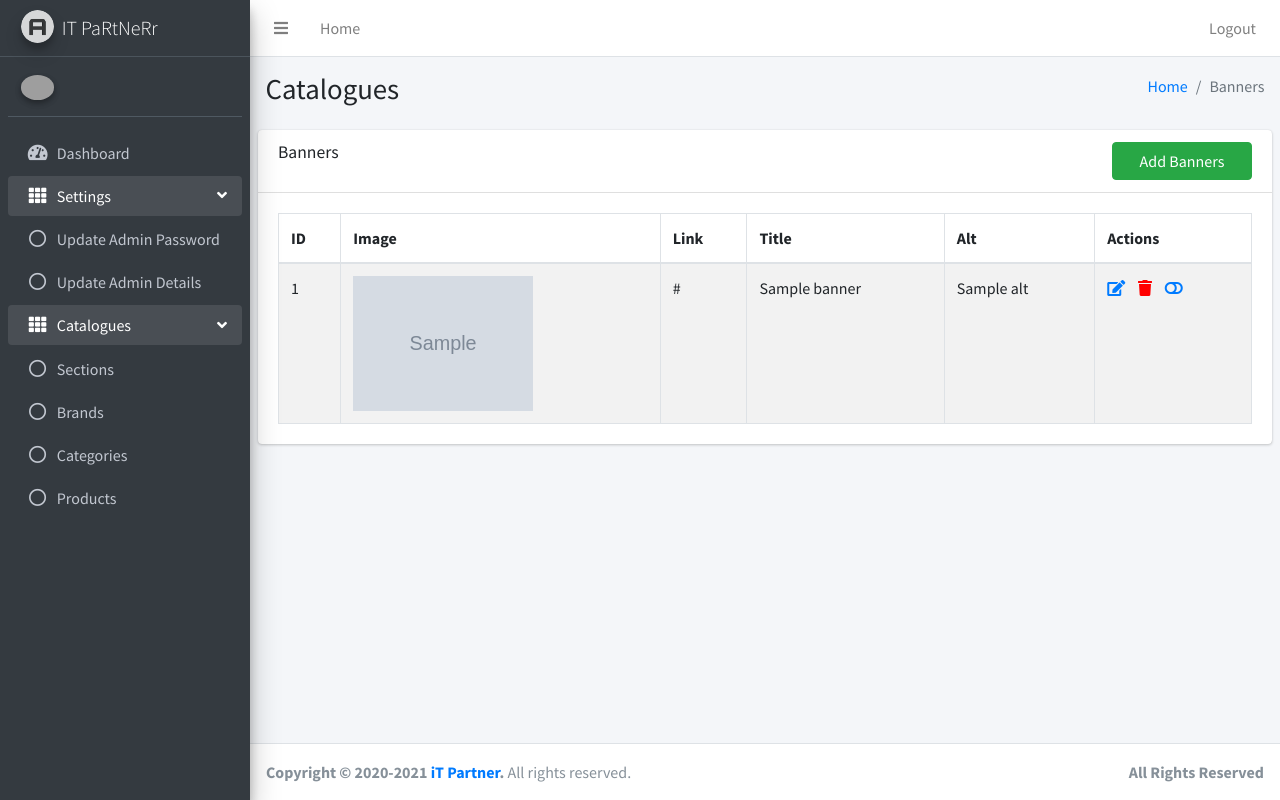
After one commit to buddhika95/itPartner, a Laravel app: template resources/views/admin/banners/banners.blade.php in a window 1280 px wide. The commit adds this page. Run offline with Laravel 8, Linux system fonts and the light colour scheme; the template is opened without the code that fills it: most values are stand-ins (such as "Sample title", 1, 10 or a date in 2020); grey boxes marked "Sample" are stand-in pictures; data that the repository does not hold is empty; some libraries are stand-ins or nearby versions; grey boxes are pictures that could not be loaded.

Commit message:
banner 60

```diff
--- a/app/Http/Middleware/VerifyCsrfToken.php
+++ b/app/Http/Middleware/VerifyCsrfToken.php
@@ -20,6 +20,6 @@ class VerifyCsrfToken extends Middleware
      */
     protected $except = [
        "admin/check-current-pwd","admin/update-section-status","admin/update-category-status","admin/append-categories-level","admin/update-product-status",
-       "admin/update-attribute-status","admin/update-image-status","admin/update-brand-status"
+       "admin/update-attribute-status","admin/update-image-status","admin/update-brand-status","admin/update-banner-status"
     ];
 }
--- a/database/seeds/DatabaseSeeder.php
+++ b/database/seeds/DatabaseSeeder.php
@@ -19,7 +19,9 @@ class DatabaseSeeder extends Seeder
         // $this->call(ProductsTableSeeder::class);
         // $this->call(ProductsAttributesTableSeeder::class);
         // $this->call(ProductsImagesTableSeeder::class);
-        $this->call(BrandsTableSeeder::class);
+        // $this->call(BrandsTableSeeder::class);
+        $this->call(BannersTableSeeder::class);
+
 
 
     }
--- a/public/js/admin_js/admin_script.js
+++ b/public/js/admin_js/admin_script.js
@@ -200,6 +200,29 @@ $(document).on("click",".updateImageStatus",function(){
     });
 });
 
+
+//update Banner Status
+$(document).on("click",".updateBannerStatus",function(){
+    var status=$(this).children("i").attr("status");
+
+    var banner_id =$(this).attr("banner_id");
+    $.ajax({
+        type:'post',
+        url:'/admin/update-banner-status',
+        data:{status:status,banner_id:banner_id},
+        success:function(resp){
+            if(resp['status']==0){
+                $("#banner-"+banner_id).html("<i class='fas fa-toggle-off' aria-hidden='true' status='Inactive'></i>");
+            }else if(resp['status']==1){
+                $("#banner-"+banner_id).html("<i class='fas fa-toggle-on' aria-hidden='true' status='Active'></i>");
+            }
+
+        },error:function(){
+            alert("Error");
+        }
+    });
+});
+
 // products Attributes add/remove script
     var maxField = 10; //Input fields increment limitation
     var addButton = $('.add_button'); //Add button selector
--- /dev/null
+++ b/resources/views/admin/banners/banners.blade.php
@@ -0,0 +1,98 @@
+@extends('layouts.admin_layout.admin_layout')
+@section('content')
+
+  <!-- Content Wrapper. Contains page content -->
+  <div class="content-wrapper">
+        <!-- Content Header (Page header) -->
+    <section class="content-header">
+        <div class="container-fluid">
+            <div class="row mb-2">
+            <div class="col-sm-6">
+                <h1>Catalogues</h1>
+            </div>
+            <div class="col-sm-6">
+                <ol class="breadcrumb float-sm-right">
+                <li class="breadcrumb-item"><a href="#">Home</a></li>
+                <li class="breadcrumb-item active">Banners</li>
+                </ol>
+            </div>
+            </div>
+        </div><!-- /.container-fluid -->
+    </section>
+
+        <!-- Main content -->
+    <section class="content">
+        <div class="row">
+            <div class="col-12">
+            <!-- /.card -->
+            @if(Session::has('success_message'))
+                <div class="alert alert-success alert-dismissible fade show" role="alert" style="margin-top:10px;">
+                {{ Session::get('success_message') }}
+                <button type="button" class="close" data-dismiss="alert" aria-label="Close">
+                    <span aria-hidden="true">&times;</span>
+                </button>
+                </div>
+            @endif
+            <div class="card">
+                <div class="card-header">
+                <h3 class="card-title">Banners</h3>
+                <a href="{{url('admin/add-edit-banner')}}" style="max-width: 140px;float:right; display:inline-block" class="btn btn-block btn-success">Add Banners</a>
+                </div>
+                <!-- /.card-header -->
+                <div class="card-body">
+                <table id="banners" class="table table-bordered table-striped">
+                    <thead>
+                        <tr>
+                                <th>ID</th>
+                                <th>Image</th>
+                                <th>Link</th>
+                                <th>Title</th>
+                                <th>Alt</th>
+                                <th>Actions</th>
+                        </tr>
+                    </thead>
+                    <tbody>
+                    @foreach ($banners as $banner)
+
+                         <tr>
+                            <td>{{ $banner['id'] }}</td>
+                            <td>
+                                <img style="width:180px;" src="{{ asset('images/banner_images/'.$banner['image']) }}">
+                            </td>
+
+                            <td>{{ $banner['link']  }}</td>
+                            <td>{{ $banner['title'] }}</td>
+                            <td>{{ $banner['alt'] }}</td>
+                            <td>
+                                <a title="Edit Product" href="{{url('admin/add-edit-banner/'.$banner['id'])}}" ><i class="fas fa-edit"></i></a>
+                                &nbsp;&nbsp;
+
+                                <a title="Delete Product" href="javascript:void(0)" class="confirmDelete "  record="banner" recordid="{{ $banner['id']}}" <?php /*href="{{url('admin/delete-banner/'.$banner['id'])}}" */?> ><i style="color:red" class="fas fa-trash"></i></a>
+                                &nbsp;&nbsp;
+
+                                @if($banner['status']==1)
+                                   <a class="updateBannerStatus" id="banner-{{ $banner['id']}}" banner_id="{{ $banner['id']}}"
+                                    href="javascript:void(0)"> <i class="fas fa-toggle-on" aria-hidden="true" status="Active"></i></a>
+                                @else
+                                    <a class="updateBannerStatus" id= "banner-{{ $banner['id']}}" banner_id="{{ $banner['id']}}"
+                                        href="javascript:void(0)"> <i class="fas fa-toggle-off" aria-hidden="true" status="Inactive"></i></a>
+                                @endif
+                            </td>
+                        </tr>
+
+                    @endforeach
+                    </tbody>
+                </table>
+                </div>
+                <!-- /.card-body -->
+            </div>
+            <!-- /.card -->
+            </div>
+            <!-- /.col -->
+        </div>
+        <!-- /.row -->
+    </section>
+        <!-- /.content -->
+  </div>
+
+@endsection
--- a/resources/views/front/index.blade.php
+++ b/resources/views/front/index.blade.php
@@ -35,8 +35,8 @@
 
                     @endforeach
                 </div>
-                <a class="left carousel-control" href="#featured" data-slide="prev">‹</a>
-                <a class="right carousel-control" href="#featured" data-slide="next">›</a>
+                {{-- <a class="left carousel-control" href="#featured" data-slide="prev">‹</a>
+                <a class="right carousel-control" href="#featured" data-slide="next">›</a> --}}
             </div>
         </div>
     </div>
--- a/routes/web.php
+++ b/routes/web.php
@@ -69,6 +69,12 @@ Route::prefix('/admin')->namespace('Admin')->group(function(){
         Route::match(['get','post'],'add-images/{id}','ProductController@addImages');
         Route::post('update-image-status','ProductController@updateImageStatus');
         Route::get('delete-image/{id}','ProductController@deleteImage');
+
+        //Banners
+        Route::get('banners','BannersController@banners');
+        Route::post('update-banner-status','BannersController@updateBannerStatus');
+        Route::get('delete-banner/{id}','BannersController@deleteBanner');
+
     });
 });
 
```
Also changed, not shown: app/Banner.php (added, +10 -0 lines), app/Http/Controllers/Admin/BannersController.php (added, +53 -0 lines), database/seeds/BannersTableSeeder.php (added, +22 -0 lines), database/migrations/2021_02_12_032304_create_banners_table.php (added), public/images/banner_images/banner1.png (added), public/images/banner_images/banner2.png (added), public/images/banner_images/banner3.png (added), public/images/category_images/23625.png (added), public/images/category_images/4006.jpg (added), public/images/category_images/60102.png (added), public/images/category_images/62971.jpg (added), public/images/category_images/96362.jpg (added).
